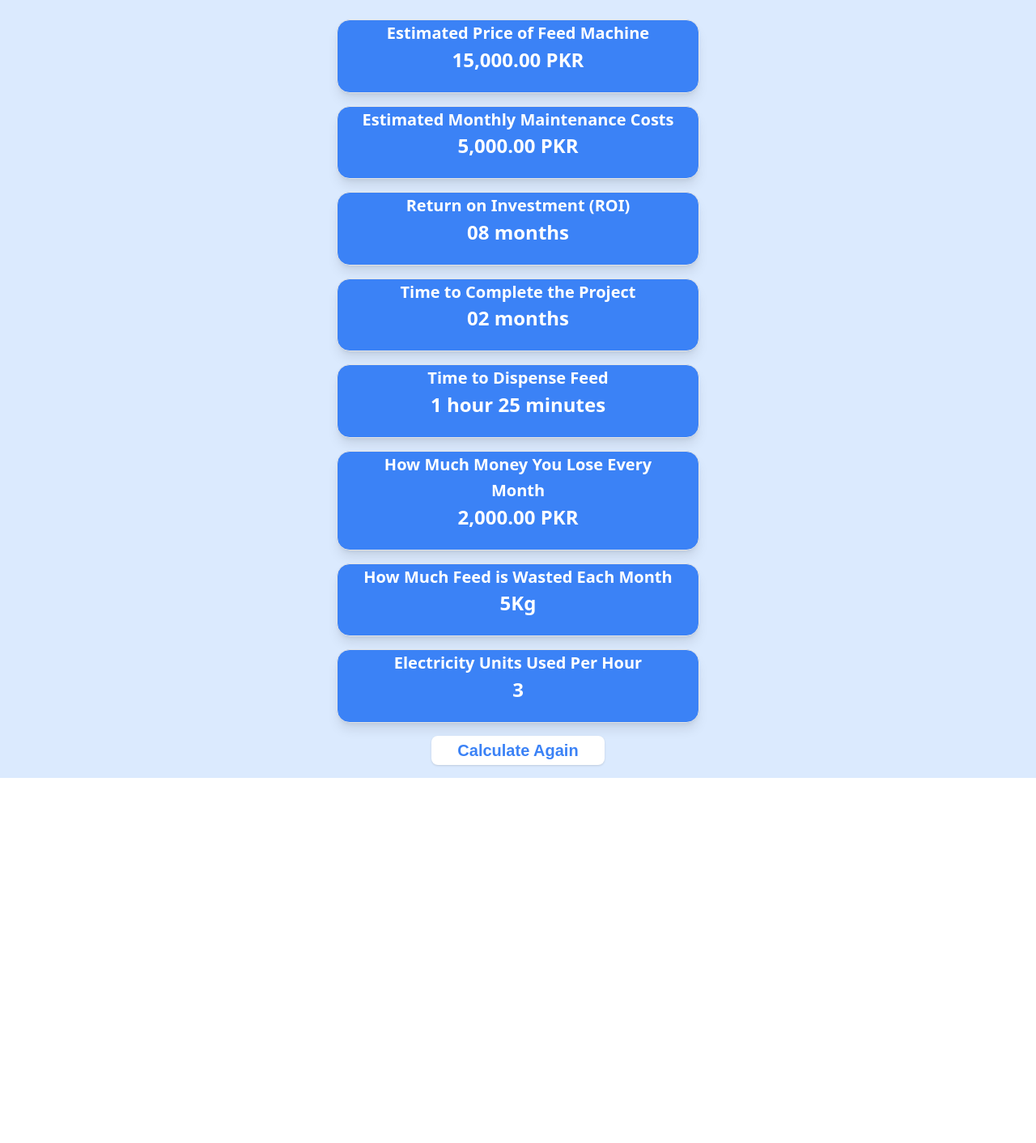
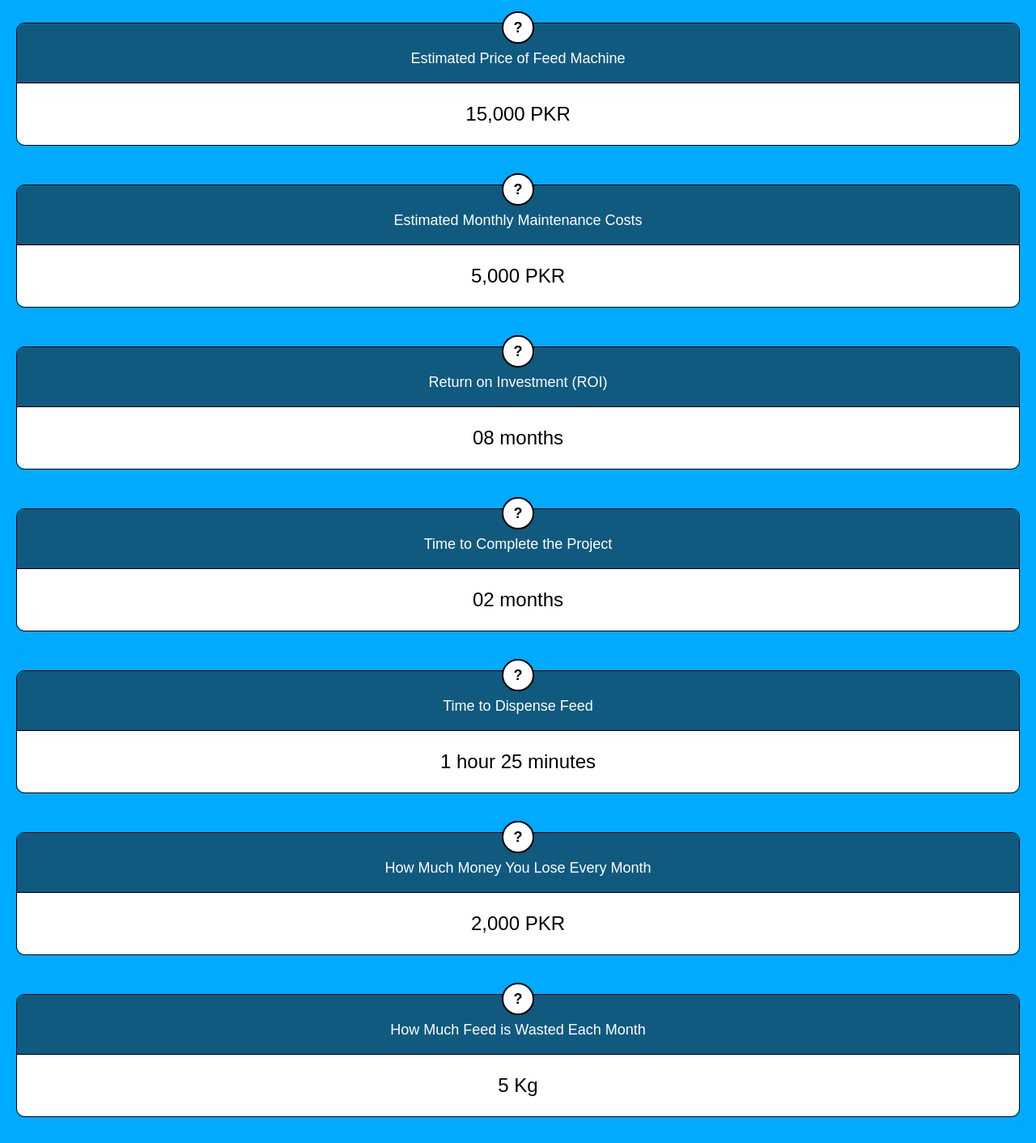
Before and after one commit to No3Mc/client, a Next.js app: page /en/calculate in a window 1280 px wide. Shown: the part 140-1552 px from the top of the page at 81% size. Before the commit the page ends 1101 px from the top, so only its background shows below. Built offline with nearby package versions, Linux system fonts and the light colour scheme.

Commit message:
feat: currency conversion

```diff
--- a/public/locales/ar.json
+++ b/public/locales/ar.json
@@ -30,7 +30,7 @@
     },
     "results": {
         "title": "النتائج",
-        "currency": "العملة: PKR",
+        "currency": "العملة: ",
         "feedMachinePrice": "السعر التقديري لآلة التغذية",
         "roi": "العائد على الاستثمار (ROI)",
         "dispenseTime": "وقت توزيع العلف",
--- a/public/locales/en.json
+++ b/public/locales/en.json
@@ -30,7 +30,7 @@
     },
     "results": {
         "title": "Results",
-        "currency": "Currency: PKR",
+        "currency": "Currency: ",
         "feedMachinePrice": "Estimated Price of Feed Machine",
         "roi": "Return on Investment (ROI)",
         "dispenseTime": "Time to Dispense Feed",
--- a/public/locales/ur.json
+++ b/public/locales/ur.json
@@ -30,7 +30,7 @@
     },
     "results": {
         "title": "نتائج",
-        "currency": "کرنسی: PKR",
+        "currency": "کرنسی: ",
         "feedMachinePrice": "فیڈ مشین کی تخمینی قیمت",
         "roi": "سرمایہ کاری پر واپسی (ROI)",
         "dispenseTime": "فیڈ تقسیم کرنے کا وقت",
--- a/src/components/FormComponent.tsx
+++ b/src/components/FormComponent.tsx
@@ -11,7 +11,7 @@ function FormComponent({ title, titleBg, children }: FormComponentProps) {
         <div className='relative border-[1px] border-black rounded-[10px]'>
             <button className='absolute top-[-15px] left-[50%] translate-x-[-50%] bg-white rounded-full w-[40px] h-[40px] flex items-center justify-center text-lg font-bold border-[2px] border-black'>?</button>
             <h4 className='text-[18px] text-white text-center text-balance pt-[30px] px-5 pb-4 rounded-t-[10px] border-b-[1px] border-black' style={{ backgroundColor: titleBg }}>{title}</h4>
-            <div className='p-5'>{children}</div>
+            <div className='rounded-b-[10px] p-5 bg-white'>{children}</div>
         </div>
     )
 }
--- a/src/components/ResultHandler.tsx
+++ b/src/components/ResultHandler.tsx
@@ -2,23 +2,50 @@
 
 import { ResultData } from '@/types/form'
 import React from 'react'
-import { Card, CardContent } from "@/components/ui/card";
-import { Button } from "@/components/ui/button";
 import { Select, SelectTrigger, SelectContent, SelectItem } from "@/components/ui/select";
 import { redirect } from "next/navigation";
+import FormComponent from './FormComponent';
+
+const BASE_FEED_MACHINE_PRICE = 15000;
+const BASE_MAINTENANCE = 5000;
+const BASE_MONTHLY_LOSS = 2000;
+const BASE_USD = 279.33;
+const BASE_EUR = 287.94;
 
 function ResultHandler({ result, calculateAgain, language }: { result: ResultData, calculateAgain: string, language: string }) {
+    const [currency, setCurrency] = React.useState<string>('PKR');
+    const [feedMachinePrice, setFeedMachinePrice] = React.useState<number>(BASE_FEED_MACHINE_PRICE);
+    const [maintenance, setMaintenance] = React.useState<number>(BASE_MAINTENANCE);
+    const [monthlyLoss, setMonthlyLoss] = React.useState<number>(BASE_MONTHLY_LOSS);
+
+    const handleCurrencyChange = (value: string) => {
+        setCurrency(value);
+        if (value === 'PKR') {
+            setFeedMachinePrice(BASE_FEED_MACHINE_PRICE);
+            setMaintenance(BASE_MAINTENANCE);
+            setMonthlyLoss(BASE_MONTHLY_LOSS);
+        } else if (value === 'USD') {
+            setFeedMachinePrice(BASE_FEED_MACHINE_PRICE / BASE_USD);
+            setMaintenance(BASE_MAINTENANCE / BASE_USD);
+            setMonthlyLoss(BASE_MONTHLY_LOSS / BASE_USD);
+        } else if (value === 'EUR') {
+            setFeedMachinePrice(BASE_FEED_MACHINE_PRICE / BASE_EUR);
+            setMaintenance(BASE_MAINTENANCE / BASE_EUR);
+            setMonthlyLoss(BASE_MONTHLY_LOSS / BASE_EUR);
+        }
+    }
+
     const handleCalculateAgain = () => {
         redirect(`/${language}/`);
     };
 
     return (
-        <div className="p-4 bg-blue-100 min-h-screen flex justify-center items-center flex-col space-y-4">
+        <div className="p-5 bg-[#00AAFF]">
             {/* Currency Selection */}
             <div className="text-sm text-right w-full max-w-md mb-4">
-                <Select>
+                <Select value={currency} onValueChange={(value) => handleCurrencyChange(value)}>
                     <SelectTrigger className="bg-white text-blue-500 px-3 py-2 rounded-lg font-semibold">
-                        <span>{result.currency}</span>
+                        <span>{result.currency} {currency}</span>
                     </SelectTrigger>
                     <SelectContent>
                         <SelectItem value="PKR">PKR</SelectItem>
@@ -29,87 +56,55 @@ function ResultHandler({ result, calculateAgain, language }: { result: ResultDat
             </div>
 
             {/* Data Cards */}
-            <Card className="bg-blue-500 text-white rounded-2xl w-full max-w-md shadow-lg">
-                <CardContent>
-                    <div className="text-center text-xl leading-relaxed font-bold font-sans">
-                        <p>{result.feedMachinePrice}</p>
-                        <p className="text-2xl">15,000.00 PKR</p>
+            <div className='pt-4 pb-8'>
+                <FormComponent title={result.feedMachinePrice} titleBg={'#105A7F'}>
+                    <p className="text-[24px] text-center">{feedMachinePrice.toLocaleString('en-US')} {currency}</p>
+                </FormComponent >
             </div>
-                </CardContent>
-            </Card>
 
-            <Card className="bg-blue-500 text-white rounded-2xl w-full max-w-md shadow-lg">
-                <CardContent>
-                    <div className="text-center text-xl leading-relaxed font-bold font-sans">
-                        <p>{result.maintenance}</p>
-                        <p className="text-2xl">5,000.00 PKR</p>
+            <div className='pt-4 pb-8'>
+                <FormComponent title={result.maintenance} titleBg={'#105A7F'}>
+                    <p className="text-[24px] text-center">{maintenance.toLocaleString('en-US')} {currency}</p>
+                </FormComponent >
             </div>
-                </CardContent>
-            </Card>
 
-            <Card className="bg-blue-500 text-white rounded-2xl w-full max-w-md shadow-lg">
-                <CardContent>
-                    <div className="text-center text-xl leading-relaxed font-bold font-sans">
-                        <p>{result.roi}</p>
-                        <p className="text-2xl">08 {result.months}</p>
+            <div className='pt-4 pb-8'>
+                <FormComponent title={result.roi} titleBg={'#105A7F'}>
+                    <p className="text-[24px] text-center">08 {result.months}</p>
+                </FormComponent >
             </div>
-                </CardContent>
-            </Card>
 
-            <Card className="bg-blue-500 text-white rounded-2xl w-full max-w-md shadow-lg">
-                <CardContent>
-                    <div className="text-center text-xl leading-relaxed font-bold font-sans">
-                        <p>{result.projectCompletionTime}</p>
-                        <p className="text-2xl">02 {result.months}</p>
+            <div className='pt-4 pb-8'>
+                <FormComponent title={result.projectCompletionTime} titleBg={'#105A7F'}>
+                    <p className="text-[24px] text-center">02 {result.months}</p>
+                </FormComponent >
             </div>
-                </CardContent>
-            </Card>
 
-            <Card className="bg-blue-500 text-white rounded-2xl w-full max-w-md shadow-lg">
-                <CardContent>
-                    <div className="text-center text-xl leading-relaxed font-bold font-sans">
-                        <p>{result.dispenseTime}</p>
-                        <p className="text-2xl">1 {result.hour} 25 {result.minutes}</p>
+            <div className='pt-4 pb-8'>
+                <FormComponent title={result.dispenseTime} titleBg={'#105A7F'}>
+                    <p className="text-[24px] text-center">1 {result.hour} 25 {result.minutes}</p>
+                </FormComponent >
             </div>
-                </CardContent>
-            </Card>
 
-            <Card className="bg-blue-500 text-white rounded-2xl w-full max-w-md shadow-lg">
-                <CardContent>
-                    <div className="text-center text-xl leading-relaxed font-bold font-sans">
-                        <p>{result.monthlyLoss}</p>
-                        <p className="text-2xl">2,000.00 PKR</p>
+            <div className='pt-4 pb-8'>
+                <FormComponent title={result.monthlyLoss} titleBg={'#105A7F'}>
+                    <p className="text-[24px] text-center">{monthlyLoss.toLocaleString('en-US')} {currency}</p>
+                </FormComponent >
             </div>
-                </CardContent>
-            </Card>
 
-            <Card className="bg-blue-500 text-white rounded-2xl w-full max-w-md shadow-lg">
-                <CardContent>
-                    <div className="text-center text-xl leading-relaxed font-bold font-sans">
-                        <p>{result.feedWasted}</p>
-                        <p className="text-2xl">5Kg</p>
+            <div className='pt-4 pb-8'>
+                <FormComponent title={result.feedWasted} titleBg={'#105A7F'}>
+                    <p className="text-[24px] text-center">5 Kg</p>
+                </FormComponent >
             </div>
-                </CardContent>
-            </Card>
 
-            <Card className="bg-blue-500 text-white rounded-2xl w-full max-w-md shadow-lg">
-                <CardContent>
-                    <div className="text-center text-xl leading-relaxed font-bold font-sans">
-                        <p>{result.electricityUsage}</p>
-                        <p className="text-2xl">3</p>
+            <div className='pt-4 pb-8'>
+                <FormComponent title={result.electricityUsage} titleBg={'#105A7F'}>
+                    <p className="text-[24px] text-center">3</p>
+                </FormComponent >
             </div>
-                </CardContent>
-            </Card>
 
-            {/* Calculate Again Button */}
-            <div className="flex justify-center w-full max-w-md mt-6">
-                <Button
-                    className="bg-white text-blue-500 font-bold px-8 py-3 rounded-lg text-xl"
-                    onClick={handleCalculateAgain}
-                >
-                    {calculateAgain}
-                </Button>
-            </div>
+            <button type='submit' onClick={handleCalculateAgain} className='w-full bg-[#40BFFF] text-white py-2 rounded-[10px] text-[20px]'>{calculateAgain}</button>
         </div>
     )
 }
```
Lines whose indentation alone changed are shown as unchanged.
